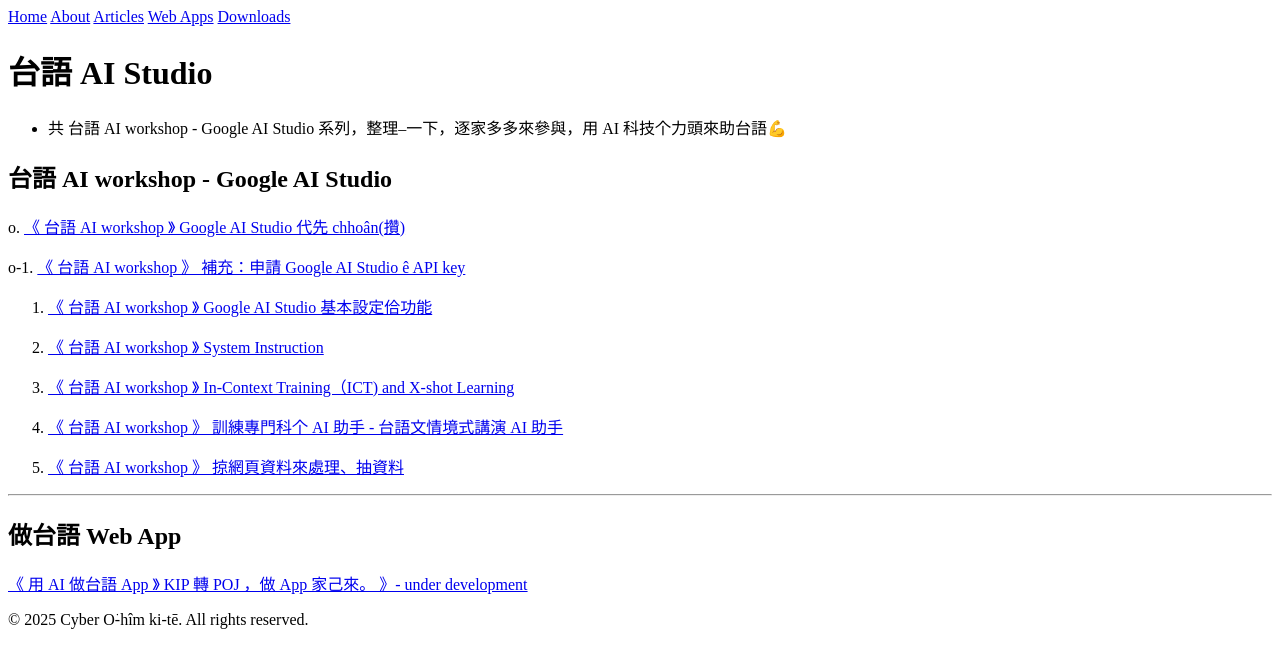
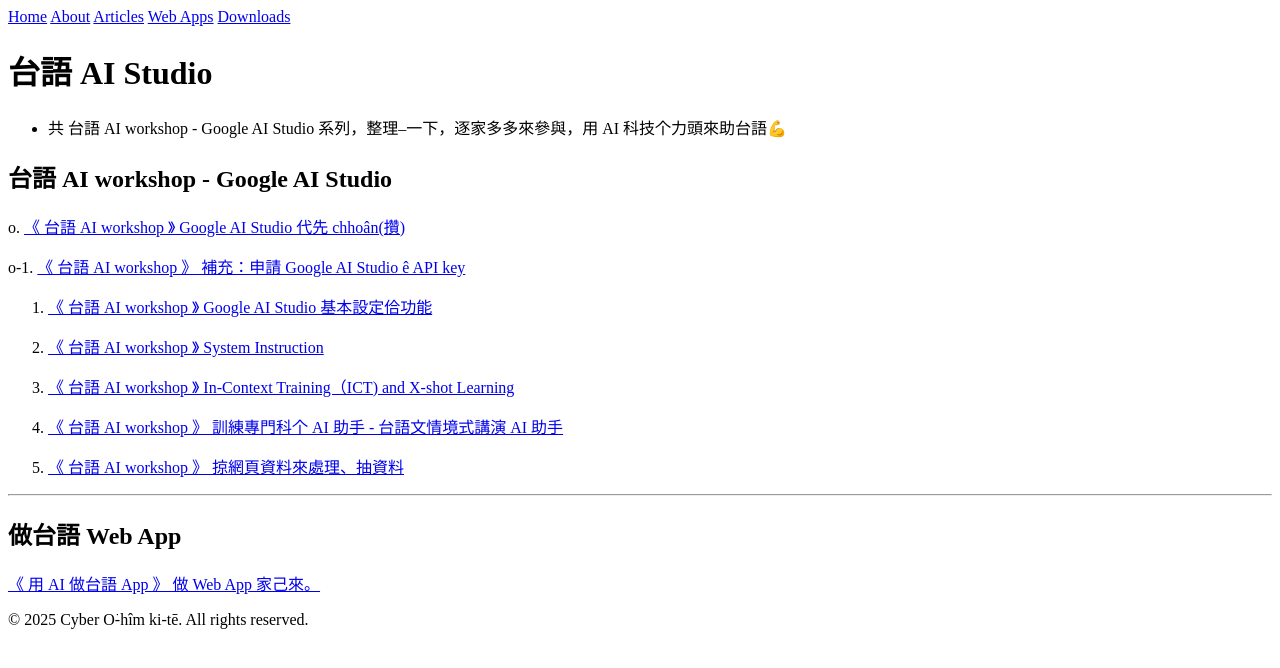
Before and after one commit to CyberOoHim/CyberOoHim.github.io, a Jekyll site: the page built from pages/台語-AI-Studio.md, in a window 1280 px wide. Shown: the top 668 px of the page. Built offline with Jekyll 4.4.1, drawn with Linux system fonts in a browser that asks for light colours.

Commit message:
Update 台語-AI-Studio.md

```diff
--- a/pages/台語-AI-Studio.md
+++ b/pages/台語-AI-Studio.md
@@ -25,4 +25,4 @@
 ---
 ## 做台語 Web App
 
-[《 用 AI 做台語 App 》 KIP 轉 POJ ，做 App 家己來。 》- under development](tbd)
+[《 用 AI 做台語 App 》 做 Web App 家己來。](https://www.facebook.com/groups/2361817230821829/permalink/2388161724854046/)
```
